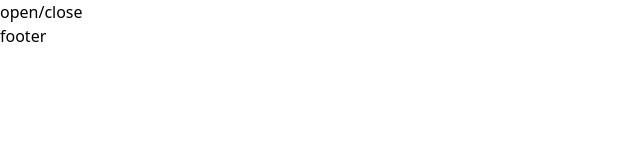
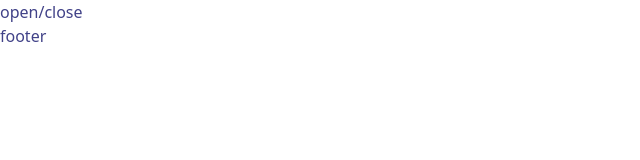
Before and after one commit to Adishumla/Waterworks, a Next.js app: page / in a window 1280 px wide. Shown: the top 160 px of the page, without its empty margins (0-640 px from the left). Built offline with nearby package versions, Linux system fonts and the light colour scheme.

Commit message:
fixed tailwind

```diff
--- a/src/app/layout.tsx
+++ b/src/app/layout.tsx
@@ -14,7 +14,7 @@ export default function RootLayout({
         head.tsx. Find out more at https://beta.nextjs.org/docs/api-reference/file-conventions/head
       */}
       <head />
-      <body>
+      <body className="bg-clear text-mediterranean">
 				<Navigation />
         {children}
         <Footer />
--- a/tailwind.config.js
+++ b/tailwind.config.js
@@ -1,18 +1,16 @@
 /** @type {import('tailwindcss').Config} */
 module.exports = {
-  content: ["./src/*/.{js,ts,jsx,tsx}"],
+	content: ['./src/**/*.{js,ts,jsx,tsx}'],
 	theme: {
 		extend: {
-      extend: {
 			colors: {
-					atlantic: "#51A3A3",
-					mediterranean: "#414288",
-					pacific: "#83DBDB",
-					salt: "#F5F5F5",
-					baltic: "#E0777D",
-					abyss: "#000000",
-					clear: "#FFFFFF",
-        },
+				atlantic: '#51A3A3',
+				mediterranean: '#414288',
+				pacific: '#83DBDB',
+				salt: '#F5F5F5',
+				baltic: '#E0777D',
+				abyss: '#000000',
+				clear: '#FFFFFF',
 			},
 		},
 	},
```
Also changed, not shown: src/app/page.tsx (line endings or trailing spaces). Lines whose indentation alone changed are shown as unchanged.
